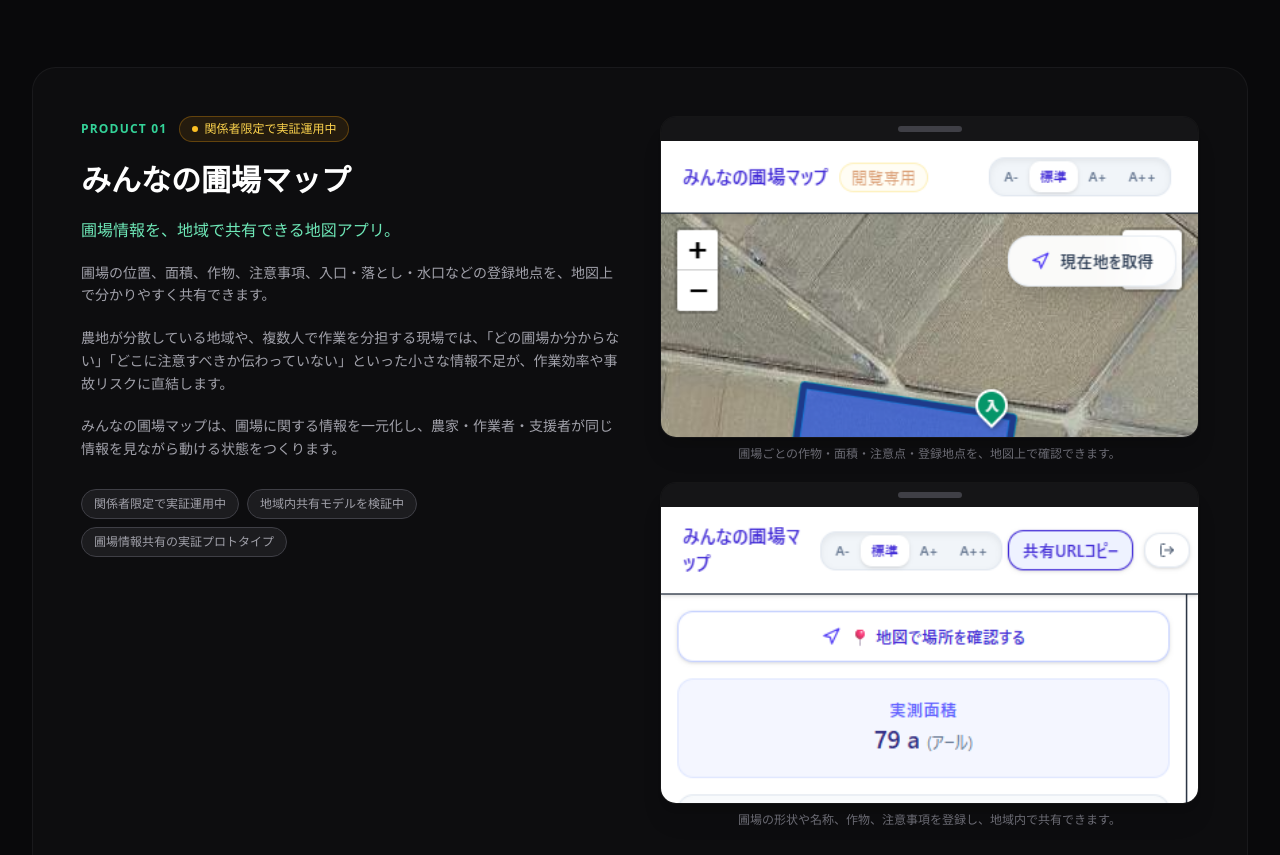
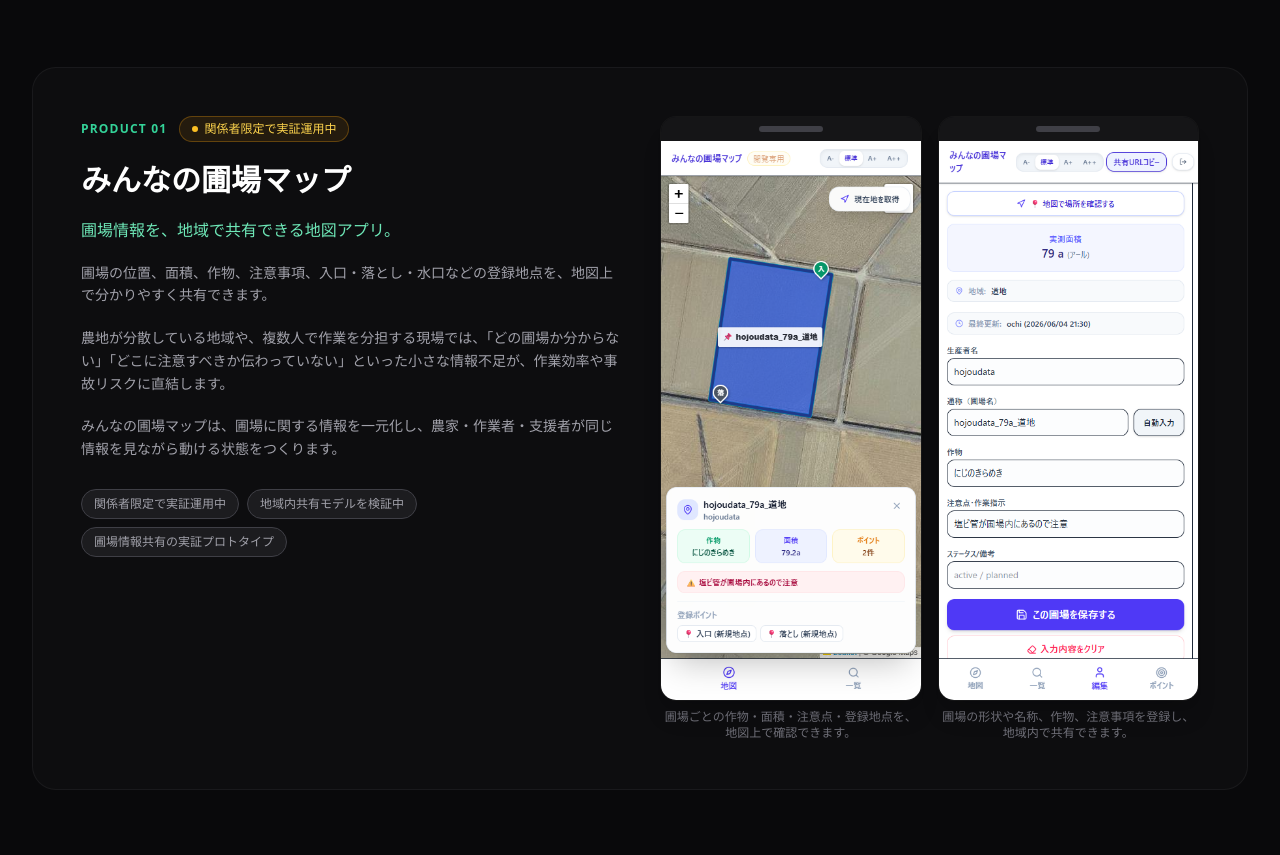
Before and after one commit to chmst-dev/hojoudata-corporate-site, a Next.js app: page / in a window 1280 px wide. Shown: the part 3007-3862 px from the top of the page. Built offline with nearby package versions, Linux system fonts and the light colour scheme.

Commit message:
fix: show full height screenshots for みんなの圃場マップ

```diff
--- a/app/page.tsx
+++ b/app/page.tsx
@@ -250,8 +250,8 @@ export default function Page() {
                     </div>
                   </div>
 
-                  {/* 右：画像2枚 */}
-                  <div className="flex flex-col sm:flex-row lg:flex-col gap-5">
+                  {/* 右：画像2枚（縦長全体表示） */}
+                  <div className="flex flex-row gap-4">
                     <figure className="flex-1 flex flex-col gap-2">
                       <div className="relative rounded-2xl overflow-hidden border border-white/5 bg-zinc-950 shadow-xl">
                         <div className="absolute inset-x-0 top-0 h-6 bg-zinc-900/80 flex items-center justify-center">
@@ -262,8 +262,7 @@ export default function Page() {
                           alt="圃場ごとの作物・面積・注意点・登録地点を地図上で確認できる閲覧画面"
                           width={390}
                           height={720}
-                          className="w-full h-auto object-cover pt-6"
-                          style={{ maxHeight: '320px', objectFit: 'cover', objectPosition: 'top' }}
+                          className="w-full h-auto pt-6"
                         />
                       </div>
                       <figcaption className="text-xs text-zinc-500 text-center px-1">
@@ -281,8 +280,7 @@ export default function Page() {
                           alt="圃場の形状や名称・作物・注意事項を登録・編集できる画面"
                           width={390}
                           height={720}
-                          className="w-full h-auto object-cover pt-6"
-                          style={{ maxHeight: '320px', objectFit: 'cover', objectPosition: 'top' }}
+                          className="w-full h-auto pt-6"
                         />
                       </div>
                       <figcaption className="text-xs text-zinc-500 text-center px-1">
```
